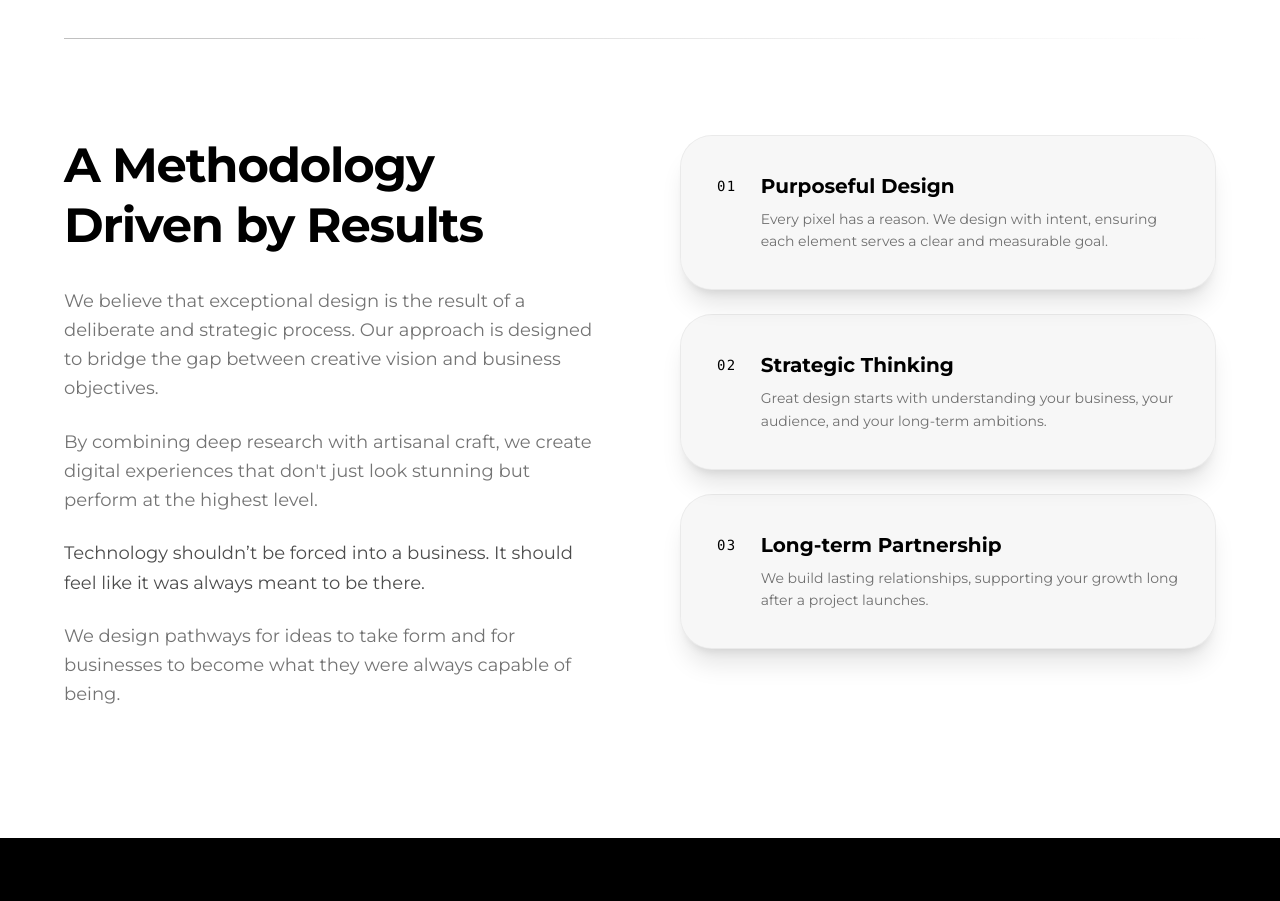
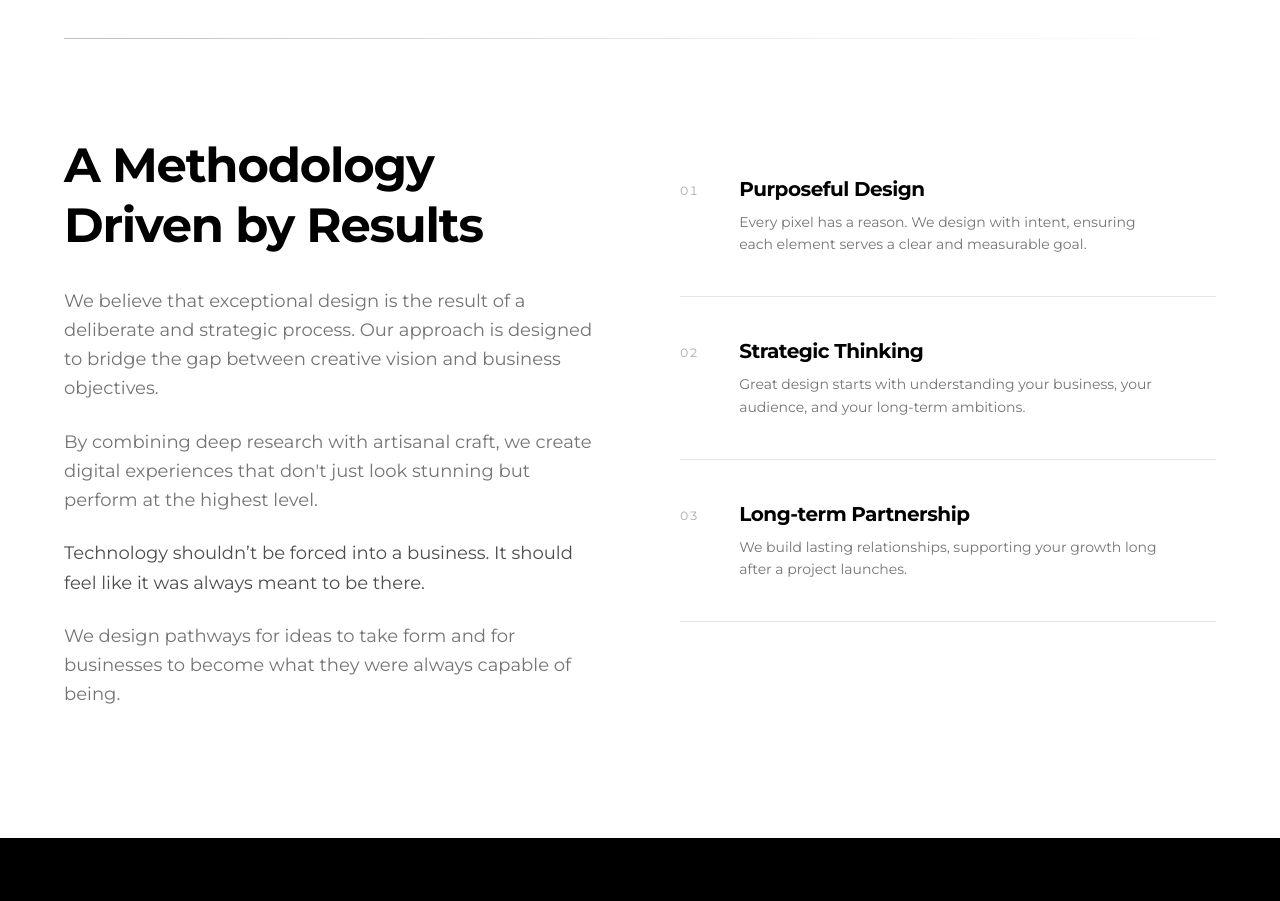
Before and after one commit to Rendersarc2026/Rendersarc, a Next.js app: page /about in a window 1280 px wide. Shown: the part 820-1721 px from the top of the page. Built offline with nearby package versions, Linux system fonts and the light colour scheme.

Commit message:
Refactor code structure for improved readability and maintainability

```diff
--- a/src/app/components/About.tsx
+++ b/src/app/components/About.tsx
@@ -112,28 +112,25 @@ export function About() {
             whileInView={{ opacity: 1, x: 0 }}
             viewport={{ once: true, margin: "-100px" }}
             transition={{ duration: 0.8, delay: 0.15 }}
-            className="grid grid-cols-1 auto-rows-fr gap-6 relative"
+            className="grid grid-cols-1 auto-rows-fr relative"
           >
             {values.map((v, i) => (
               <motion.div
                 key={i}
-                initial={{ opacity: 0, scale: 0.95, y: 20 }}
-                whileInView={{ opacity: 1, scale: 1, y: 0 }}
+                initial={{ opacity: 0, y: 20 }}
+                whileInView={{ opacity: 1, y: 0 }}
                 viewport={{ once: true, margin: "-50px" }}
                 transition={{ duration: 0.5, delay: i * 0.1 }}
-                className="group relative flex gap-6 p-7 xl:p-9 rounded-[2rem] transition-all overflow-hidden bg-black/[0.03] border border-black/5 hover:border-black/20 shadow-xl h-full"
+                className="group flex gap-6 md:gap-10 py-8 xl:py-10 border-b border-black/10"
               >
-                <div className="absolute inset-0 bg-gradient-to-r from-black/0 via-black/[0.04] to-black/0 opacity-0 group-hover:opacity-100 transition-opacity duration-500" />
-                <motion.span
-                  className="text-sm mt-1 flex-shrink-0 font-mono tracking-widest text-black"
-                >
+                <span className="text-xs mt-2 flex-shrink-0 tabular-nums tracking-widest text-black/35">
                   {v.number}
-                </motion.span>
-                <div className="relative z-10">
-                  <h4 className="mb-2 text-xl font-[700] text-black group-hover:text-black transition-colors duration-300">
+                </span>
+                <div>
+                  <h4 className="mb-2 text-xl font-[700] tracking-tight text-black">
                     {v.title}
                   </h4>
-                  <p className="text-sm leading-relaxed text-black/55 group-hover:text-black/75 transition-colors duration-300">
+                  <p className="text-sm leading-relaxed text-black/55 max-w-[46ch]">
                     {v.desc}
                   </p>
                 </div>
--- a/src/app/components/Contact.tsx
+++ b/src/app/components/Contact.tsx
@@ -23,7 +23,7 @@ const contactInfo = [
 
 /** Filled field on the panel, with the focus ring doing the work. */
 const inputClass = (invalid: boolean) =>
-  `w-full rounded-xl bg-white border px-4 py-3.5 text-base text-black placeholder:text-black/30 outline-none transition-all duration-200 ${
+  `w-full bg-white border px-4 py-3.5 text-base text-black placeholder:text-black/30 outline-none transition-all duration-200 ${
     invalid
       ? 'border-red-400 focus:border-red-500 focus:shadow-[0_0_0_3px_rgba(239,68,68,0.12)]'
       : 'border-black/10 hover:border-black/20 focus:border-black focus:shadow-[0_0_0_3px_rgba(0,0,0,0.06)]'
@@ -165,7 +165,7 @@ export function Contact() {
           whileInView={{ opacity: 1, y: 0 }}
           viewport={{ once: true, margin: '-100px' }}
           transition={{ duration: 0.6, delay: 0.1, ease: 'easeOut' }}
-          className="rounded-3xl bg-[#f4f4f4] p-6 sm:p-8 md:p-12"
+          className="bg-[#f4f4f4] p-6 sm:p-8 md:p-12"
         >
           {error && (
             <p className="mb-8 text-sm text-red-500">{error}</p>
```
Also changed, not shown: 1 other file (tests, documents, lock files or other folders).
